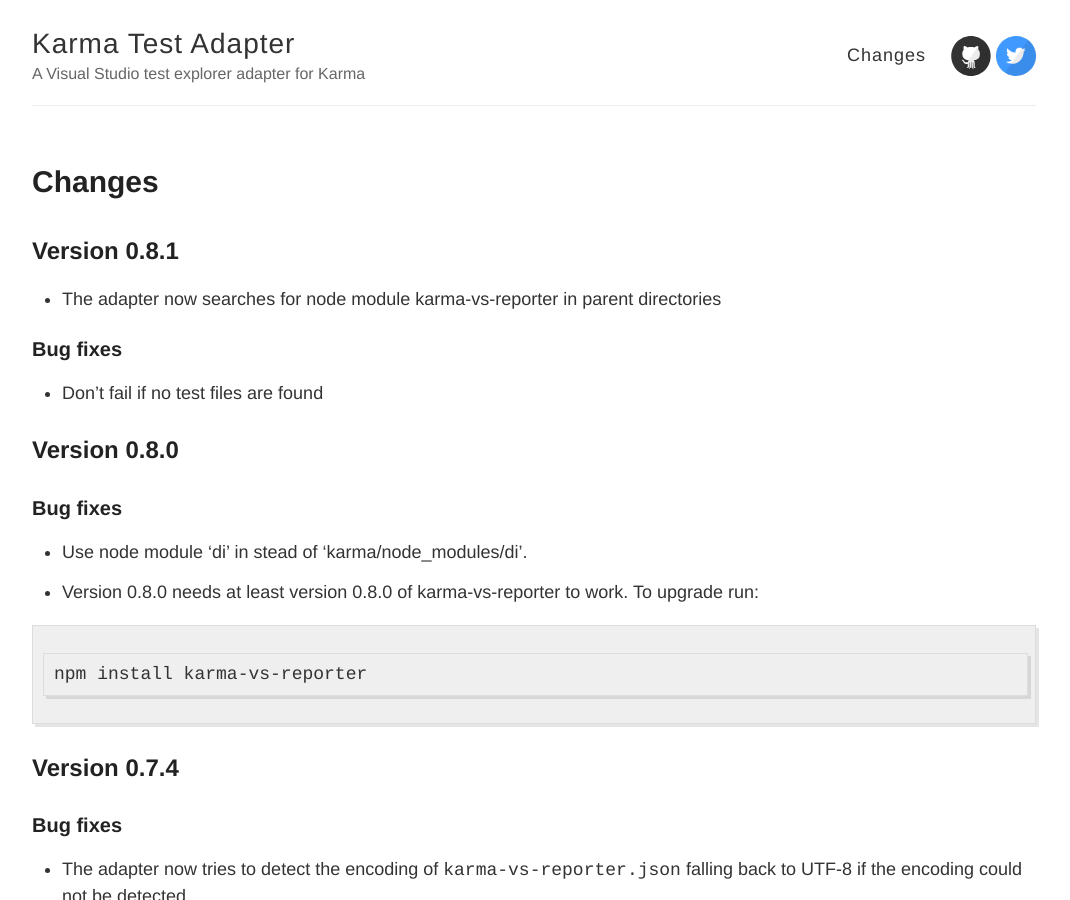
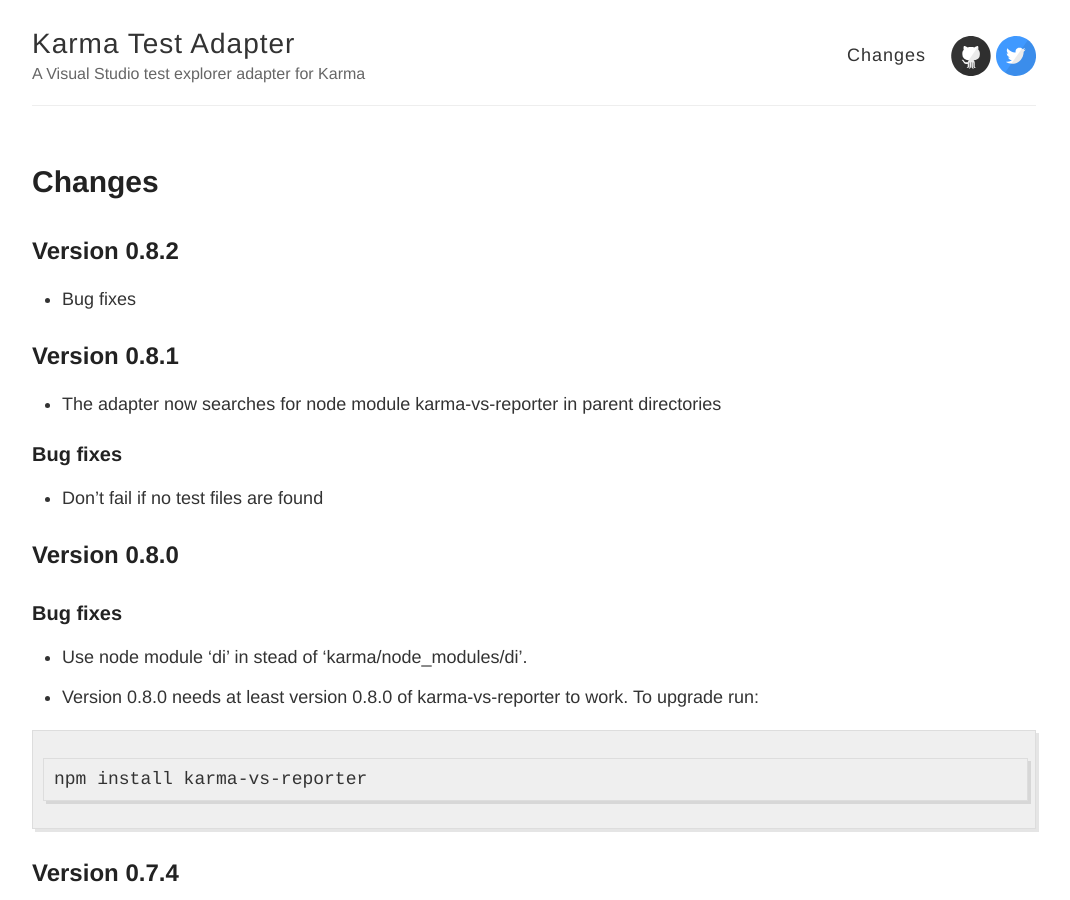
Before and after one commit to MortenHoustonLudvigsen/KarmaTestAdapter, a Jekyll site: the page built from Changes.md, in a window 1280 px wide and 900 px high. Shown: the whole window, without its empty margins (106-1176 px from the left). Built offline with Jekyll 4.4.1, drawn with Linux system fonts in a browser that asks for light colours; Markdown is read by kramdown in place of the engine named in the settings.

Commit message:
Update change log

```diff
--- a/Changes.md
+++ b/Changes.md
@@ -3,6 +3,10 @@
 title: Changes
 permalink: /changes/
 ---
+
+## Version 0.8.2
+
+* Bug fixes
 
 ## Version 0.8.1
 
```
